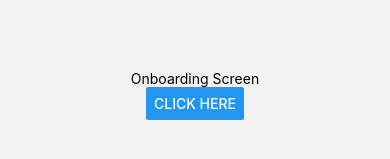
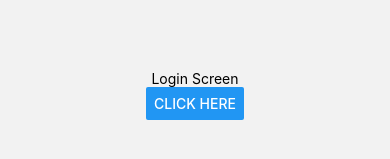
Before and after one commit to Darrengn/KickBack, a React Native app: screen /Signup in a window 390 px wide. Shown: the part 327-486 px from the top of the page. Built offline with nearby package versions, Linux system fonts and the light colour scheme.

Commit message:
added buttons

```diff
--- a/App.js
+++ b/App.js
@@ -5,6 +5,7 @@ import { createStackNavigator } from '@react-navigation/stack';
 
 import OnboardingScreen from './screens/OnboardingScreen';
 import LoginScreen from './screens/LoginScreen';
+import SignupScreen from './screens/SignupScreen';
 
 const AppStack = createStackNavigator();
 
@@ -16,6 +17,7 @@ const App = () => {
       >
         <AppStack.Screen name="Onboarding" component={OnboardingScreen} />
         <AppStack.Screen name="Login" component={LoginScreen} />
+        <AppStack.Screen name="Signup" component={SignupScreen} />
       </AppStack.Navigator>
     </NavigationContainer>
   );
--- a/screens/OnboardingScreen.js
+++ b/screens/OnboardingScreen.js
@@ -6,8 +6,12 @@ const OnboardingScreen = ({navigation}) => {
         <View style={styles.container}>
             <Text>Onboarding Screen</Text>
             <Button
-                title="Click Here"
+                title="Login"
                 onPress={() => navigation.navigate("Login")}
+            />
+            <Button
+                title="Sign Up"
+                onPress={() => navigation.navigate("Signup")}
             />
         </View>
     );
--- /dev/null
+++ b/screens/SignupScreen.js
@@ -0,0 +1,24 @@
+import React from 'react';
+import { View, Text, Button, StyleSheet } from 'react-native';
+
+const SignupScreen = () => {
+    return (
+        <View style={styles.container}>
+            <Text>Login Screen</Text>
+            <Button
+                title="Click Here"
+                onPress={() => alert('Button Clicked!')}
+            />
+        </View>
+    );
+};
+
+export default SignupScreen;
+
+const styles = StyleSheet.create({
+    container: {
+      flex: 1,
+      alignItems: 'center',
+      justifyContent: 'center',
+    },
+  });
```
